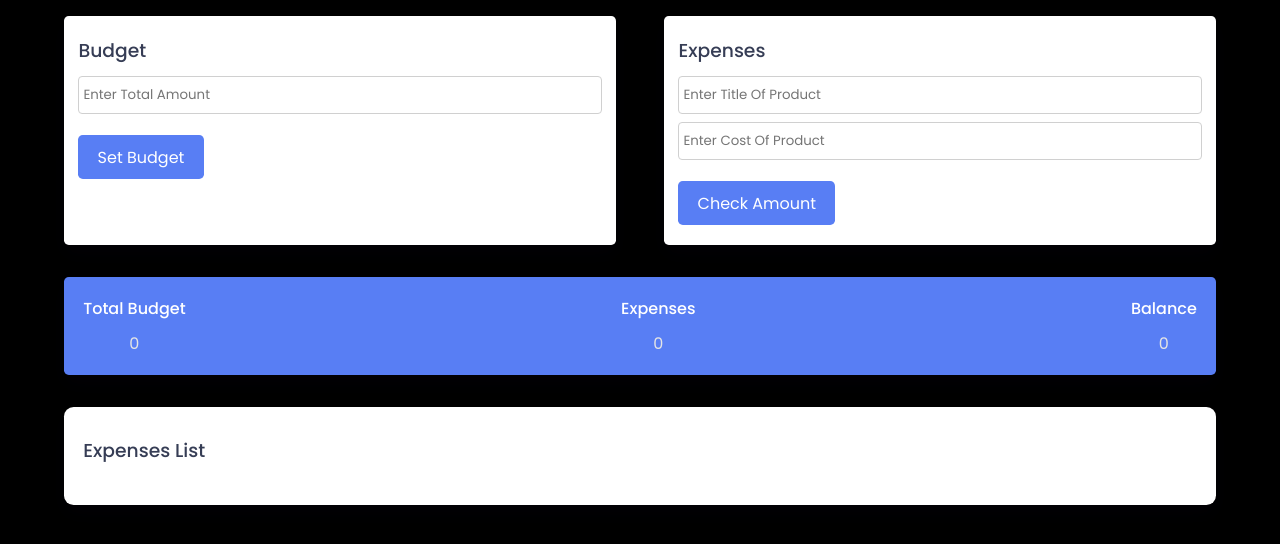
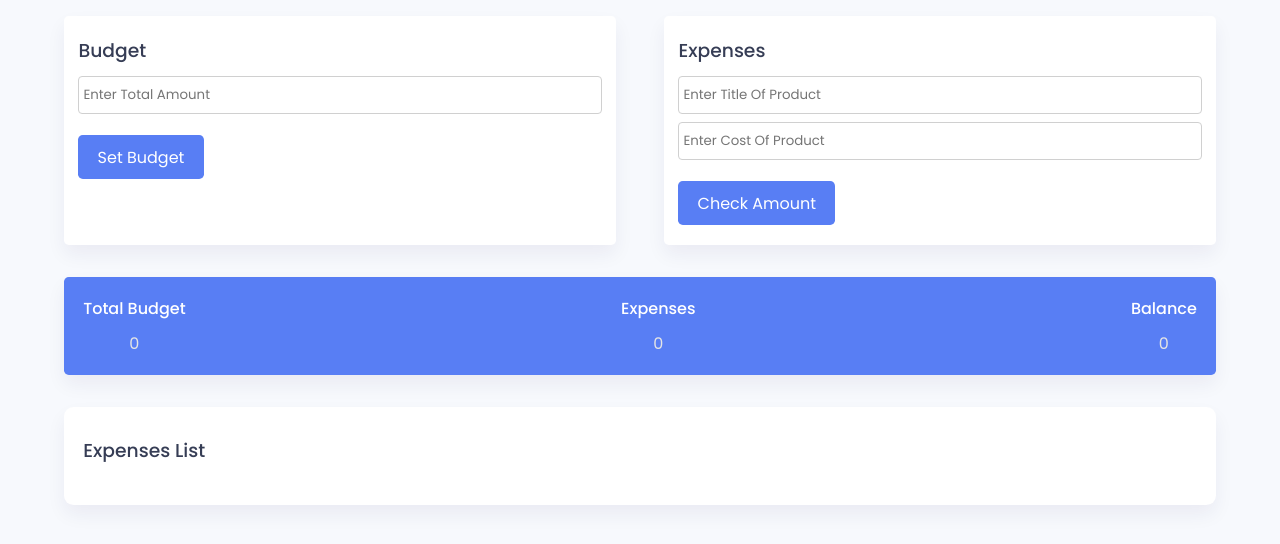
Before and after one commit to tobi-2008/Budget-App, a plain HTML site: page index.html in a window 1280 px wide. Drawn offline with Linux system fonts and the light colour scheme.

Commit message:
Update style.css

```diff
--- a/style.css
+++ b/style.css
@@ -8,7 +8,7 @@
 }
 
 body{
-    background-color: #000;
+    background-color: #f7f9fd;
 }
 
 .wrapper {
```
